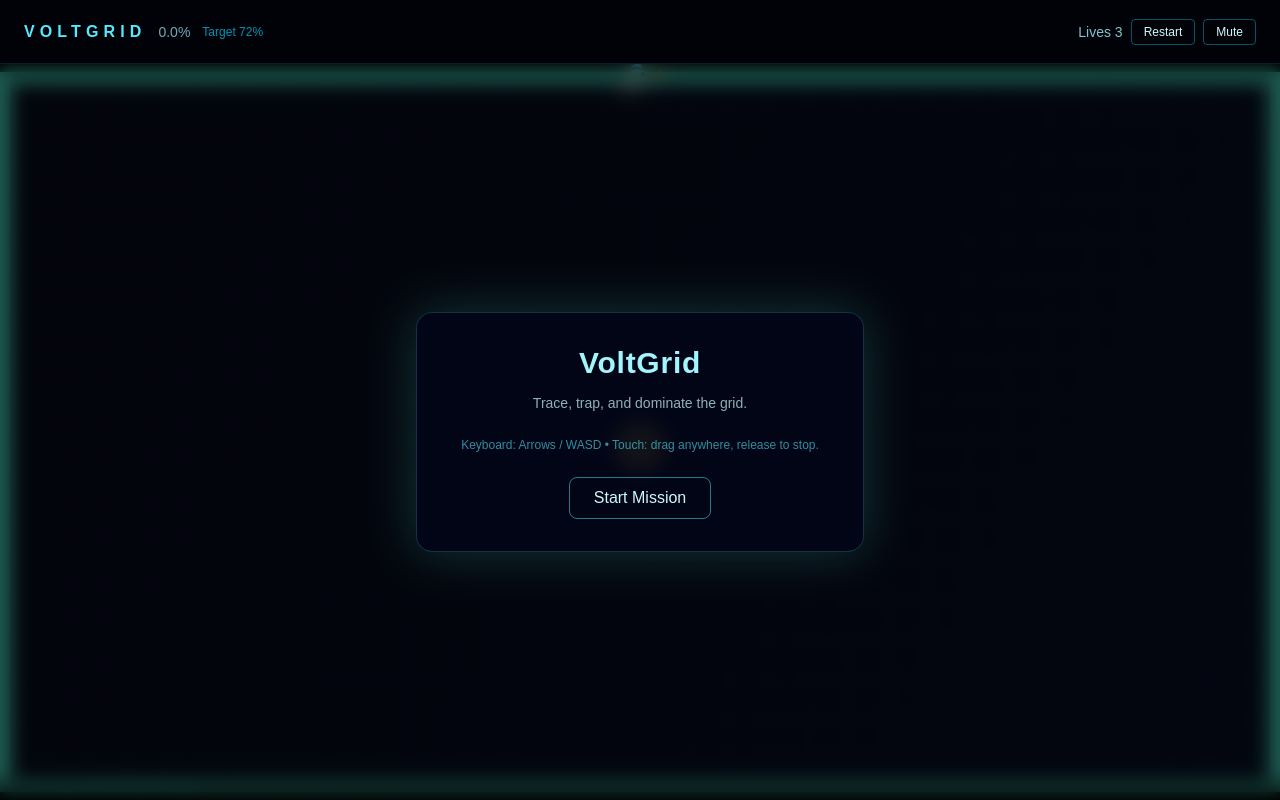
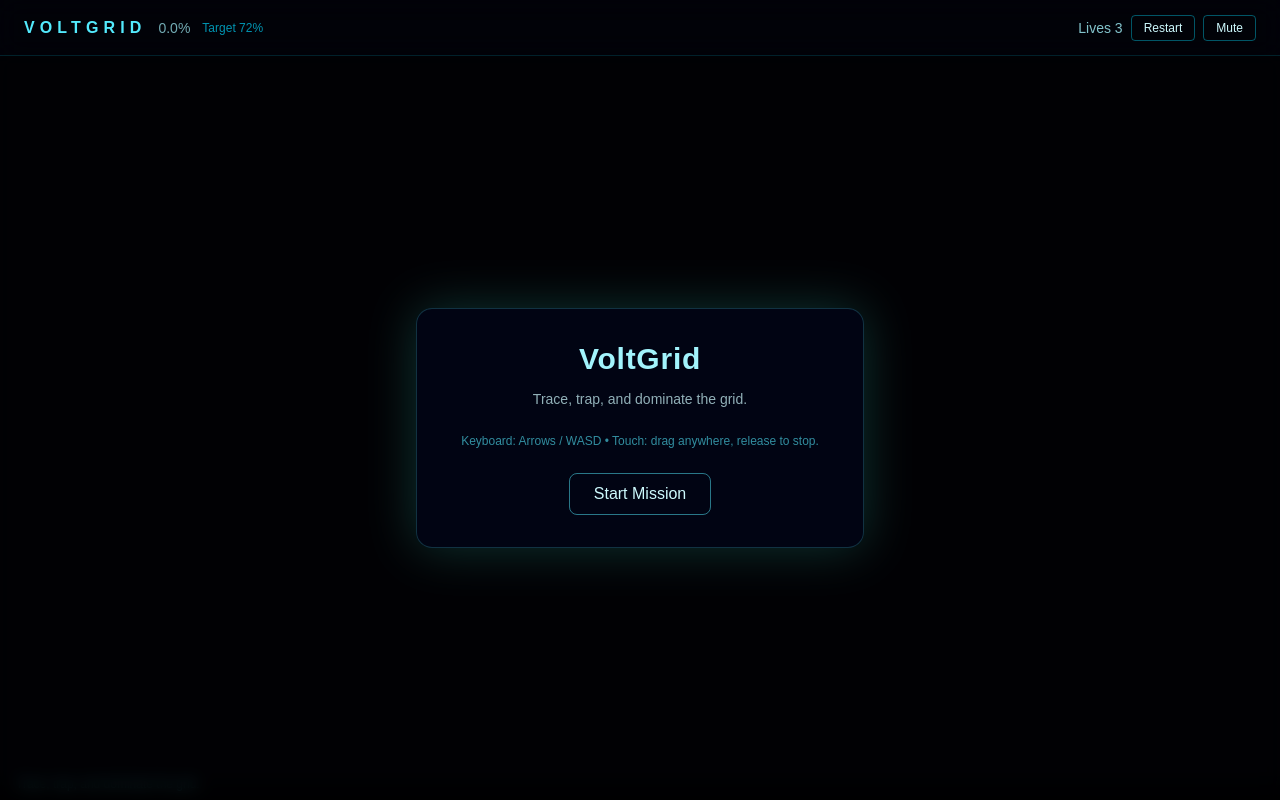
Before and after one commit to ibaker72/Kommison, a Next.js app: page /voltgrid in a window 1280 px wide. Built offline with nearby package versions, Linux system fonts and the light colour scheme.

Commit message:
fix: improve VoltGrid fullscreen layout and border movement logic

```diff
--- a/src/app/globals.css
+++ b/src/app/globals.css
@@ -25,6 +25,7 @@ body {
   padding: 0;
   width: 100%;
   height: 100%;
+  min-height: 100dvh;
   overscroll-behavior: none;
 }
 
@@ -34,3 +35,27 @@ body {
   font-family: Arial, Helvetica, sans-serif;
   touch-action: none;
 }
+
+#__next {
+  min-height: 100dvh;
+}
+
+.voltgrid-route {
+  position: fixed;
+  inset: 0;
+  width: 100vw;
+  height: 100dvh;
+  overflow: hidden;
+  background: #03040d;
+}
+
+.voltgrid-shell {
+  position: absolute;
+  inset: 0;
+  width: 100%;
+  height: 100%;
+}
+
+.voltgrid-safe-top {
+  padding-top: env(safe-area-inset-top);
+}
--- a/src/app/voltgrid/VoltGrid.tsx
+++ b/src/app/voltgrid/VoltGrid.tsx
@@ -41,6 +41,7 @@ export default function VoltGrid() {
     const canvas = canvasRef.current;
     if (!canvas) return;
     const rect = canvas.getBoundingClientRect();
+    if (rect.width <= 0 || rect.height <= 0) return;
     const dpr = window.devicePixelRatio || 1;
     canvas.width = Math.floor(rect.width * dpr);
     canvas.height = Math.floor(rect.height * dpr);
@@ -91,6 +92,8 @@ export default function VoltGrid() {
     window.addEventListener('keydown', onKeyDown, { passive: false });
     window.addEventListener('keyup', onKeyUp);
     window.addEventListener('resize', resize);
+    window.visualViewport?.addEventListener('resize', resize);
+    window.visualViewport?.addEventListener('scroll', resize);
     resize();
 
     const loop = (now: number): void => {
@@ -117,6 +120,8 @@ export default function VoltGrid() {
       window.removeEventListener('keydown', onKeyDown);
       window.removeEventListener('keyup', onKeyUp);
       window.removeEventListener('resize', resize);
+      window.visualViewport?.removeEventListener('resize', resize);
+      window.visualViewport?.removeEventListener('scroll', resize);
       cancelAnimationFrame(frameRef.current);
     };
   }, [resize, start, syncHud]);
@@ -151,9 +156,9 @@ export default function VoltGrid() {
   };
 
   return (
-    <div className="fixed inset-0 bg-[#03040d] text-cyan-100 overflow-hidden select-none" style={{ touchAction: 'none', overscrollBehavior: 'none' }}>
+    <div className="voltgrid-shell bg-[#03040d] text-cyan-100 overflow-hidden select-none" style={{ touchAction: 'none', overscrollBehavior: 'none' }}>
       <div className="absolute inset-0 flex flex-col">
-        <header className="h-14 md:h-16 px-4 md:px-6 flex items-center justify-between border-b border-cyan-400/15 bg-black/35 backdrop-blur-md z-20">
+        <header className="h-12 md:h-14 px-3 md:px-6 flex items-center justify-between border-b border-cyan-400/15 bg-black/35 backdrop-blur-md z-20 voltgrid-safe-top">
           <div className="flex items-center gap-3">
             <h1 className="text-sm md:text-base font-semibold tracking-[0.32em] text-cyan-300">VOLTGRID</h1>
             <span className="text-xs md:text-sm text-cyan-200/70">{revealPct.toFixed(1)}%</span>
@@ -246,7 +251,7 @@ export default function VoltGrid() {
             </div>
           )}
 
-          <div className="absolute bottom-0 left-0 right-0 z-20 px-4 py-2 text-[11px] md:text-xs text-cyan-300/65 bg-gradient-to-t from-black/70 to-transparent">
+          <div className="absolute bottom-0 left-0 right-0 z-20 px-4 pt-2 pb-[calc(0.5rem+env(safe-area-inset-bottom))] text-[11px] md:text-xs text-cyan-300/65 bg-gradient-to-t from-black/70 to-transparent">
             {statusText}
           </div>
         </main>
--- a/src/app/voltgrid/collision.ts
+++ b/src/app/voltgrid/collision.ts
@@ -1,20 +1,41 @@
 import {
   ARENA_HEIGHT,
   ARENA_WIDTH,
+  BORDER_LINE,
+  BORDER_REATTACH_EPSILON,
   BORDER_THICKNESS,
   GRID_CELL_SIZE,
   GRID_COLS,
   GRID_ROWS,
   TRAIL_HIT_WIDTH,
 } from './constants';
-import type { Orb, Vec2 } from './types';
+import type { ArenaEdge, Orb, Vec2 } from './types';
 import { cellIndex, pointToSegmentDistance, worldToCell } from './utils';
 
 export const isOnBorder = (p: Vec2): boolean =>
-  p.x <= BORDER_THICKNESS ||
-  p.x >= ARENA_WIDTH - BORDER_THICKNESS ||
-  p.y <= BORDER_THICKNESS ||
-  p.y >= ARENA_HEIGHT - BORDER_THICKNESS;
+  p.x <= BORDER_LINE + BORDER_REATTACH_EPSILON ||
+  p.x >= ARENA_WIDTH - BORDER_LINE - BORDER_REATTACH_EPSILON ||
+  p.y <= BORDER_LINE + BORDER_REATTACH_EPSILON ||
+  p.y >= ARENA_HEIGHT - BORDER_LINE - BORDER_REATTACH_EPSILON;
+
+export const detectBorderEdge = (p: Vec2): ArenaEdge => {
+  const distances: Record<ArenaEdge, number> = {
+    top: Math.abs(p.y - BORDER_LINE),
+    right: Math.abs(p.x - (ARENA_WIDTH - BORDER_LINE)),
+    bottom: Math.abs(p.y - (ARENA_HEIGHT - BORDER_LINE)),
+    left: Math.abs(p.x - BORDER_LINE),
+  };
+
+  let best: ArenaEdge = 'top';
+  let min = distances.top;
+  (['right', 'bottom', 'left'] as ArenaEdge[]).forEach((edge) => {
+    if (distances[edge] < min) {
+      best = edge;
+      min = distances[edge];
+    }
+  });
+  return best;
+};
 
 export const snapToBorder = (p: Vec2): Vec2 => {
   const left = p.x;
@@ -22,10 +43,10 @@ export const snapToBorder = (p: Vec2): Vec2 => {
   const top = p.y;
   const bottom = ARENA_HEIGHT - p.y;
   const min = Math.min(left, right, top, bottom);
-  if (min === top) return { x: p.x, y: BORDER_THICKNESS / 2 };
-  if (min === bottom) return { x: p.x, y: ARENA_HEIGHT - BORDER_THICKNESS / 2 };
-  if (min === left) return { x: BORDER_THICKNESS / 2, y: p.y };
-  return { x: ARENA_WIDTH - BORDER_THICKNESS / 2, y: p.y };
+  if (min === top) return { x: p.x, y: BORDER_LINE };
+  if (min === bottom) return { x: p.x, y: ARENA_HEIGHT - BORDER_LINE };
+  if (min === left) return { x: BORDER_LINE, y: p.y };
+  return { x: ARENA_WIDTH - BORDER_LINE, y: p.y };
 };
 
 export const orbHitsTrail = (orb: Orb, trail: Vec2[]): number => {
--- a/src/app/voltgrid/constants.ts
+++ b/src/app/voltgrid/constants.ts
@@ -1,6 +1,9 @@
 export const ARENA_WIDTH = 960;
 export const ARENA_HEIGHT = 540;
 export const BORDER_THICKNESS = 8;
+export const BORDER_LINE = BORDER_THICKNESS / 2;
+export const BORDER_REATTACH_EPSILON = 0.75;
+export const DETACH_PUSH_DISTANCE = 2.5;
 
 export const GRID_CELL_SIZE = 6;
 export const GRID_COLS = Math.floor(ARENA_WIDTH / GRID_CELL_SIZE);
--- a/src/app/voltgrid/gameLoop.ts
+++ b/src/app/voltgrid/gameLoop.ts
@@ -1,8 +1,9 @@
 import {
   ARENA_HEIGHT,
   ARENA_WIDTH,
-  BORDER_THICKNESS,
+  BORDER_LINE,
   CHASER_SPEED,
+  DETACH_PUSH_DISTANCE,
   GRID_COLS,
   GRID_ROWS,
   INITIAL_LIVES,
@@ -16,11 +17,11 @@ import {
   TARGET_REVEAL_PERCENT,
   TRAIL_POINT_SPACING,
 } from './constants';
-import { applyCapture, bounceOrb, isOnBorder, orbHitsTrail, snapToBorder } from './collision';
-import type { GameEvent, GameState, InputState, Particle, StepResult, Vec2 } from './types';
+import { applyCapture, bounceOrb, detectBorderEdge, isOnBorder, orbHitsTrail, snapToBorder } from './collision';
+import type { ArenaEdge, GameEvent, GameState, InputState, Particle, StepResult, Vec2 } from './types';
 import { clamp, distance, normalize, pointOnTrailByDistance, trailLength } from './utils';
 
-const spawnPlayer = (): Vec2 => ({ x: ARENA_WIDTH * 0.5, y: BORDER_THICKNESS / 2 });
+const spawnPlayer = (): Vec2 => ({ x: ARENA_WIDTH * 0.5, y: BORDER_LINE });
 
 const randomOrbVelocity = (): Vec2 => {
   const angle = Math.random() * Math.PI * 2;
@@ -35,6 +36,8 @@ export const createInitialState = (): GameState => {
       pos: spawnPlayer(),
       vel: { x: 0, y: 0 },
       onBorder: true,
+      attachedEdge: 'top',
+      motionState: 'border-attached',
       trail: [],
       lives: INITIAL_LIVES,
       invulnMs: 0,
@@ -61,12 +64,25 @@ const directionFromInput = (input: InputState): Vec2 => {
   return normalize({ x, y });
 };
 
-const movingAwayFromBorder = (pos: Vec2, dir: Vec2): boolean => {
-  const snapped = snapToBorder(pos);
-  if (Math.abs(snapped.y - BORDER_THICKNESS / 2) < 0.1) return dir.y > 0.3;
-  if (Math.abs(snapped.y - (ARENA_HEIGHT - BORDER_THICKNESS / 2)) < 0.1) return dir.y < -0.3;
-  if (Math.abs(snapped.x - BORDER_THICKNESS / 2) < 0.1) return dir.x > 0.3;
-  return dir.x < -0.3;
+const getTangentAxis = (edge: ArenaEdge, dir: Vec2): Vec2 => {
+  if (edge === 'top' || edge === 'bottom') {
+    if (dir.x === 0) return { x: 0, y: 0 };
+    return { x: Math.sign(dir.x), y: 0 };
+  }
+  if (dir.y === 0) return { x: 0, y: 0 };
+  return { x: 0, y: Math.sign(dir.y) };
+};
+
+const getInwardDirection = (edge: ArenaEdge): Vec2 => {
+  if (edge === 'top') return { x: 0, y: 1 };
+  if (edge === 'bottom') return { x: 0, y: -1 };
+  if (edge === 'left') return { x: 1, y: 0 };
+  return { x: -1, y: 0 };
+};
+
+const hasInwardIntent = (edge: ArenaEdge, dir: Vec2): boolean => {
+  const inward = getInwardDirection(edge);
+  return inward.x * dir.x + inward.y * dir.y > 0.25;
 };
 
 const addTrailPoint = (trail: Vec2[], point: Vec2): void => {
@@ -105,6 +121,8 @@ const loseLife = (state: GameState): GameState => {
       vel: { x: 0, y: 0 },
       trail: [],
       onBorder: true,
+      attachedEdge: 'top',
+      motionState: 'respawning',
       lives,
       invulnMs: RESPAWN_INVULN_MS,
     },
@@ -133,29 +151,55 @@ export const stepGame = (prev: GameState, input: InputState, dtMs: number): Step
   };
 
   state.player.invulnMs = Math.max(0, state.player.invulnMs - dtMs);
+  if (state.player.motionState === 'respawning' && state.player.invulnMs <= 0) {
+    state.player.motionState = 'border-attached';
+  }
 
   if (dir.x !== 0 || dir.y !== 0) {
     state.player.heading = Math.atan2(dir.y, dir.x);
-    if (state.player.onBorder && movingAwayFromBorder(state.player.pos, dir)) {
-      state.player.onBorder = false;
-      state.player.trail = [snapToBorder(state.player.pos)];
-    }
+    if (state.player.onBorder) {
+      const currentEdge = state.player.attachedEdge ?? detectBorderEdge(state.player.pos);
+      const snapped = snapToBorder(state.player.pos);
+      state.player.pos = snapped;
+      state.player.attachedEdge = detectBorderEdge(snapped);
 
-    const speed = state.player.onBorder ? PLAYER_BORDER_SPEED : PLAYER_TRAIL_SPEED;
-    const next = {
-      x: clamp(state.player.pos.x + dir.x * speed * dt, BORDER_THICKNESS / 2, ARENA_WIDTH - BORDER_THICKNESS / 2),
-      y: clamp(state.player.pos.y + dir.y * speed * dt, BORDER_THICKNESS / 2, ARENA_HEIGHT - BORDER_THICKNESS / 2),
-    };
-
-    if (state.player.onBorder) {
-      state.player.pos = snapToBorder(next);
+      if (hasInwardIntent(currentEdge, dir)) {
+        const inward = getInwardDirection(currentEdge);
+        const moveDistance = PLAYER_TRAIL_SPEED * dt + DETACH_PUSH_DISTANCE;
+        const detachedPos = {
+          x: clamp(snapped.x + inward.x * moveDistance, BORDER_LINE + DETACH_PUSH_DISTANCE, ARENA_WIDTH - BORDER_LINE - DETACH_PUSH_DISTANCE),
+          y: clamp(snapped.y + inward.y * moveDistance, BORDER_LINE + DETACH_PUSH_DISTANCE, ARENA_HEIGHT - BORDER_LINE - DETACH_PUSH_DISTANCE),
+        };
+        state.player.onBorder = false;
+        state.player.motionState = 'trail-active';
+        state.player.trail = [snapped];
+        state.player.pos = detachedPos;
+        addTrailPoint(state.player.trail, detachedPos);
+      } else {
+        const tangent = getTangentAxis(currentEdge, dir);
+        if (tangent.x !== 0 || tangent.y !== 0) {
+          const next = {
+            x: clamp(snapped.x + tangent.x * PLAYER_BORDER_SPEED * dt, BORDER_LINE, ARENA_WIDTH - BORDER_LINE),
+            y: clamp(snapped.y + tangent.y * PLAYER_BORDER_SPEED * dt, BORDER_LINE, ARENA_HEIGHT - BORDER_LINE),
+          };
+          const snappedNext = snapToBorder(next);
+          state.player.pos = snappedNext;
+          state.player.attachedEdge = detectBorderEdge(snappedNext);
+        }
+      }
     } else {
+      const next = {
+        x: clamp(state.player.pos.x + dir.x * PLAYER_TRAIL_SPEED * dt, BORDER_LINE, ARENA_WIDTH - BORDER_LINE),
+        y: clamp(state.player.pos.y + dir.y * PLAYER_TRAIL_SPEED * dt, BORDER_LINE, ARENA_HEIGHT - BORDER_LINE),
+      };
       state.player.pos = next;
       addTrailPoint(state.player.trail, next);
       if (isOnBorder(next)) {
         const snapped = snapToBorder(next);
         addTrailPoint(state.player.trail, snapped);
+        state.player.motionState = 'capture-resolve';
         state.player.pos = snapped;
+        state.player.attachedEdge = detectBorderEdge(snapped);
         state.player.onBorder = true;
 
         if (state.chaser?.active) {
@@ -177,6 +221,7 @@ export const stepGame = (prev: GameState, input: InputState, dtMs: number): Step
         }
 
         state.player.trail = [];
+        state.player.motionState = state.player.invulnMs > 0 ? 'respawning' : 'border-attached';
         state.chaser = null;
       }
     }
--- a/src/app/voltgrid/page.tsx
+++ b/src/app/voltgrid/page.tsx
@@ -15,5 +15,9 @@ export const viewport: Viewport = {
 };
 
 export default function VoltGridPage() {
-  return <VoltGrid />;
+  return (
+    <main className="voltgrid-route">
+      <VoltGrid />
+    </main>
+  );
 }
--- a/src/app/voltgrid/types.ts
+++ b/src/app/voltgrid/types.ts
@@ -5,10 +5,15 @@ export interface Vec2 {
   y: number;
 }
 
+export type ArenaEdge = 'top' | 'right' | 'bottom' | 'left';
+export type PlayerMotionState = 'border-attached' | 'trail-active' | 'respawning' | 'capture-resolve';
+
 export interface Player {
   pos: Vec2;
   vel: Vec2;
   onBorder: boolean;
+  attachedEdge: ArenaEdge;
+  motionState: PlayerMotionState;
   trail: Vec2[];
   lives: number;
   invulnMs: number;
```
